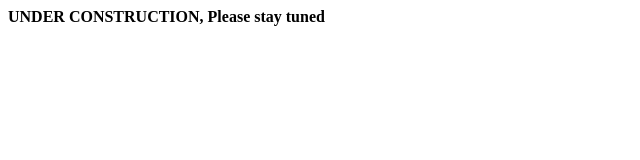
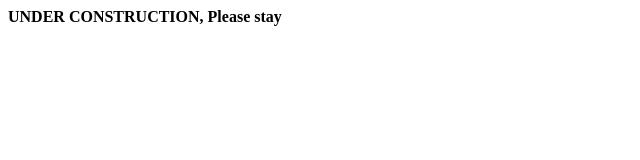
Before and after one commit to nirakarpanda/avantageAudiology, a plain HTML site: page avantageAudiology/WebContent/index.html in a window 1280 px wide. Shown: the full height of the page, 0-640 px from the left. Drawn offline with Linux system fonts and the light colour scheme.

Commit message:
vvvvvvvvvvvvvv

```diff
--- a/avantageAudiology/WebContent/index.html
+++ b/avantageAudiology/WebContent/index.html
@@ -5,7 +5,7 @@
 <title>Insert title here</title>
 </head>
 <body>
-<b>UNDER CONSTRUCTION, Please stay tuned </b>
+<b>UNDER CONSTRUCTION, Please stay  </b>
 
 </body>
 </html>
```
